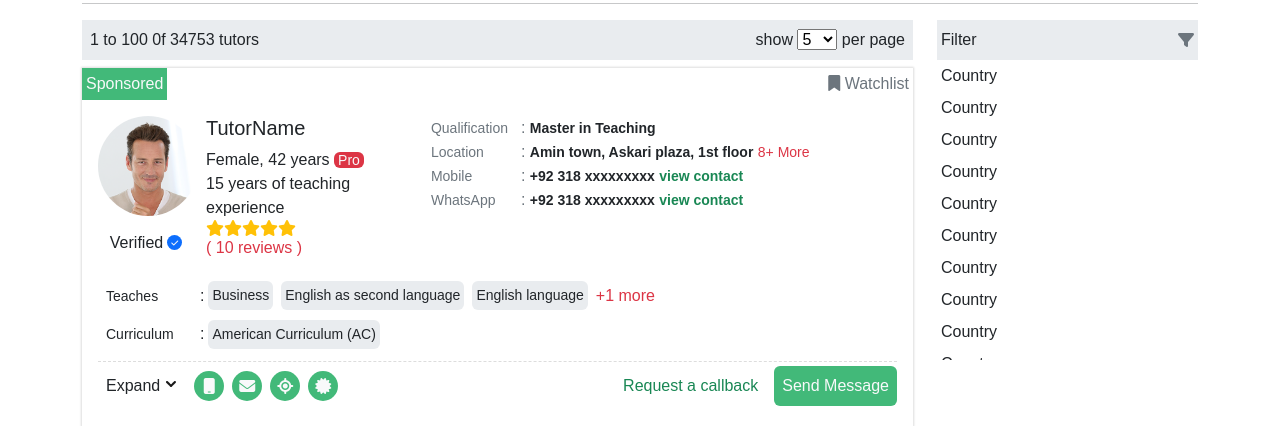
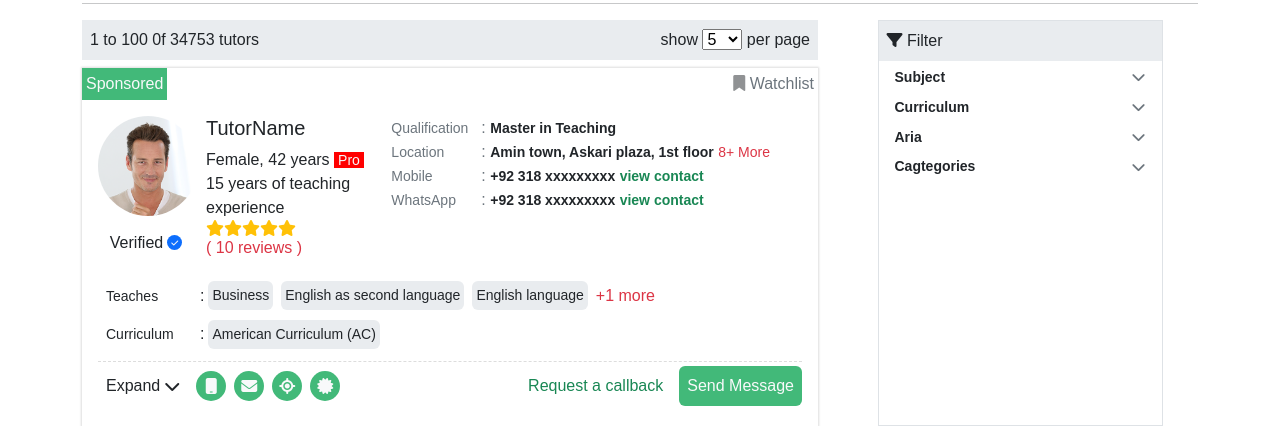
Before and after one commit to harisarif/tutorservices-html, a plain HTML site: page index.html in a window 1280 px wide. Shown: the part 799-1225 px from the top of the page. Drawn offline with nearby package versions, Linux system fonts and the light colour scheme.

Commit message:
add filter section and its functionality (JS-file)

```diff
--- /dev/null
+++ b/app.js
@@ -0,0 +1,15 @@
+const toggleList = (heading, ToggleUl) => {
+    const ul = document.getElementById(ToggleUl);
+    if (ul.style.height != '200px') {
+        ul.style.border = '1px solid #ddd'
+        ul.style.height = '200px'
+    } else {
+        ul.style.height = '0'
+        ul.style.border = 'none'
+    }
+    if (heading.children[0].style.transform != 'rotate(180deg)') {
+        heading.children[0].style.transform = 'rotate(180deg)';
+    } else {
+        heading.children[0].style.transform = 'rotate(0deg)'
+    };
+}
--- a/css/style.css
+++ b/css/style.css
@@ -12,6 +12,13 @@ main{
     background-color: rgb(var(--green));
     color: rgb(var(--white));
 }
+/* ::-webkit-scrollbar{
+    width: 10px;
+    background-color: #ddd;
+}
+::-webkit-scrollbar-thumb{
+    background-color: rgba(var(--green), 1);
+} */
 :root{
     --green: 66, 185, 121;
     --white: 255, 255, 255;
@@ -97,16 +104,6 @@ main{
 
 .dropdown_box:hover .dropdown_ul{
     height: auto;
-}
-.down_arrow::after{
-    content: '';
-    width: 10px;
-    height: 10px;
-    margin: -3px 6px;
-    background-image: url(../images/d-arrow.png);
-    background-repeat: no-repeat;
-    background-size: contain;
-    display: inline-block;
 }
 
 .dropdown_li{
@@ -229,10 +226,27 @@ header nav ul li a{
 }
 
 .filter_ul{
-    height: 300px;
+    height: 0px;
     overflow-y: scroll;
+    margin: 5px 0;
 }
-
+.pointer{
+    cursor: pointer;
+}
+/* ::-webkit-scrollbar {
+    width: 10px;
+} */
+.filter_ul::-webkit-scrollbar{
+    width: 10px;
+    background-color: #eee;
+}
+.filter_ul::-webkit-scrollbar-thumb{
+    background-color: #ddd;
+}
+.filter_ul li{
+    display: block;
+    padding: 10px 5px;
+}
 .filter_ul li:hover{
     background-color: #ddd;
 }
--- a/index.html
+++ b/index.html
@@ -65,7 +65,10 @@
                 <nav>
                     <ul class="mb-0">
                         <li class="dropdown_box">
-                            <a href="#" class="dropdown_heading down_arrow">Country</a>
+                            <a href="#" class="dropdown_heading down_arrow">
+                                Country
+                                <i class="fa fa-chevron-down" aria-hidden="true"></i>
+                            </a>
                             <ul class="dropdown_ul p-0">
                                 <li class="dropdown_li"><a class="text-decoration-none" href="#1">dropdown-link</a></li>
                                 <li class="dropdown_li"><a class="text-decoration-none" href="#2">dropdown-link</a></li>
@@ -75,7 +78,10 @@
                             </ul>
                         </li>
                         <li class="dropdown_box">
-                            <a href="#" class="dropdown_heading down_arrow">More</a>
+                            <a href="#" class="dropdown_heading down_arrow">
+                                More
+                                <i class="fa fa-chevron-down" aria-hidden="true"></i>
+                            </a>
                             <ul class="dropdown_ul p-0">
                                 <li class="dropdown_li"><a href="#1">dropdown-link</a></li>
                                 <li class="dropdown_li"><a href="#2">dropdown-link</a></li>
@@ -137,7 +143,7 @@
                     <hr>
                 </div>
 
-                <div class="col-9 ">
+                <div class="col-8 ">
                     <div class="d-flex justify-content-between mb-2 p-2 bg-body-secondary align-items-center">
                         <p class="m-0">1 to 100 0f 34753 tutors</p>
 
@@ -157,7 +163,7 @@
                         <div class="d-flex justify-content-between">
                             <button class="p-1 bg_theme_green text-light border border-0">Sponsored</button>
                             <span class="p-1 text-secondary">
-                                <i class="fa fa-bookmark"></i>
+                                <i class="fa fa-bookmark text-body-tertiary"></i>
                                 Watchlist
                             </span>
                         </div>
@@ -172,7 +178,7 @@
                                 </div>
                                 <div class="personal_detail">
                                     <h5>TutorName</h5>
-                                    <span>Female, 42 years <span class="bg-danger text-light font-s px-1 rounded">Pro</span></span>
+                                    <span>Female, 42 years <span style="background-color: red;" class=" text-light font-s px-1">Pro</span></span>
                                     <p class="m-0">15 years of teaching experience</p>
                                     <span class="d-flex align-items-center text-warning">
                                         <i class="fa fa-star"></i>
@@ -203,7 +209,6 @@
                                             xxxxxxxxx</span> <span class="text-success font-s fw-bold">view contact</span></p>
                                 </div>
 
-
                             </div>
 
                             <div class="row mt-3 ">
@@ -224,7 +229,10 @@
 
                             <div class="bd_top_dashed mt-2 py-1 d-flex align-items-center justify-content-between">
                                 <div class="d-flex align-items-center">
-                                    <span class="down_arrow d-flex align-items-center px-2">Expand</span>
+                                    <span class="d-flex align-items-center px-2">
+                                        Expand
+                                        <i class="fa fa-chevron-down mx-1" aria-hidden="true"></i>
+                                    </span>
 
                                     <div class="d-flex">
                                         <p
@@ -259,28 +267,108 @@
                     </div>
 
                 </div><!-- col-8 end -->
-                <div class="col-3">
-                    <div>
-                        <div class="d-flex justify-content-between bg-body-secondary align-items-center px-1 py-2">
-                            Filter
-                            <i class="fa fa-filter text-secondary"></i>
-                        </div>
-                        <ul class="filter_ul p-0">
-                            <li class="d-block p-0 p-1">Country</li>
-                            <li class="d-block p-0 p-1">Country</li>
-                            <li class="d-block p-0 p-1">Country</li>
-                            <li class="d-block p-0 p-1">Country</li>
-                            <li class="d-block p-0 p-1">Country</li>
-                            <li class="d-block p-0 p-1">Country</li>
-                            <li class="d-block p-0 p-1">Country</li>
-                            <li class="d-block p-0 p-1">Country</li>
-                            <li class="d-block p-0 p-1">Country</li>
-                            <li class="d-block p-0 p-1">Country</li>
-                            <li class="d-block p-0 p-1">Country</li>
-                            <li class="d-block p-0 p-1">Country</li>
-                            <li class="d-block p-0 p-1">Country</li>
-                            <li class="d-block p-0 p-1">Country</li>
-                            <li class="d-block p-0 p-1">Country</li>
+                <div class="col-3 m-auto my-0 border p-0">
+                    <div class="col bg-body-secondary p-2">
+                        <span><i class="fas fa-filter"></i> Filter</span>
+                    </div>
+
+                    <div class="p-0 m-0 mx-2 px-2">
+                        <h5 class="m-0 mt-2 pointer d-flex align-items-center justify-content-between font-s fw-bold" onclick="toggleList(this,'ul-toggle-1')">
+                            Subject
+                            <i class="fa fa-chevron-down text-secondary" aria-hidden="true"></i>
+                        </h5>
+                        <ul id="ul-toggle-1" class="rounded filter_ul p-0">
+                            <li>English</li>
+                            <li>English</li>
+                            <li>English</li>
+                            <li>English</li>
+                            <li>English</li>
+                            <li>English</li>
+                            <li>English</li>
+                            <li>English</li>
+                            <li>English</li>
+                            <li>English</li>
+                            <li>English</li>
+                            <li>English</li>
+                            <li>English</li>
+                            <li>English</li>
+                            <li>English</li>
+                            <li>English</li>
+                        </ul>
+                    </div>
+
+                    <div class="p-0 m-0 mx-2 px-2">
+                        <h5 class="m-0 mt-2 pointer d-flex align-items-center justify-content-between font-s fw-bold" onclick="toggleList(this,'ul-toggle-2')">
+                            Curriculum
+                            <i class="fa fa-chevron-down text-secondary" aria-hidden="true"></i>
+                        </h5>
+                        <ul id="ul-toggle-2" class="rounded filter_ul p-0">
+                            <li>English</li>
+                            <li>English</li>
+                            <li>English</li>
+                            <li>English</li>
+                            <li>English</li>
+                            <li>English</li>
+                            <li>English</li>
+                            <li>English</li>
+                            <li>English</li>
+                            <li>English</li>
+                            <li>English</li>
+                            <li>English</li>
+                            <li>English</li>
+                            <li>English</li>
+                            <li>English</li>
+                            <li>English</li>
+                        </ul>
+                    </div>
+
+                    <div class="p-0 m-0 mx-2 px-2">
+                        <h5 class="m-0 mt-2 pointer d-flex align-items-center justify-content-between font-s fw-bold" onclick="toggleList(this,'ul-toggle-3')">
+                            Aria
+                            <i class="fa fa-chevron-down text-secondary" aria-hidden="true"></i>
+                        </h5>
+                        <ul id="ul-toggle-3" class="rounded filter_ul p-0">
+                            <li>English</li>
+                            <li>English</li>
+                            <li>English</li>
+                            <li>English</li>
+                            <li>English</li>
+                            <li>English</li>
+                            <li>English</li>
+                            <li>English</li>
+                            <li>English</li>
+                            <li>English</li>
+                            <li>English</li>
+                            <li>English</li>
+                            <li>English</li>
+                            <li>English</li>
+                            <li>English</li>
+                            <li>English</li>
+                        </ul>
+                    </div>
+
+                    <div class="p-0 m-0 mx-2 px-2">
+                        <h5 class="m-0 mt-2 pointer d-flex align-items-center justify-content-between font-s fw-bold" onclick="toggleList(this,'ul-toggle-4')">
+                            Cagtegories
+                            <i class="fa fa-chevron-down text-secondary" aria-hidden="true"></i>
+                        </h5>
+                        <ul id="ul-toggle-4" class="rounded filter_ul p-0">
+                            <li>English</li>
+                            <li>English</li>
+                            <li>English</li>
+                            <li>English</li>
+                            <li>English</li>
+                            <li>English</li>
+                            <li>English</li>
+                            <li>English</li>
+                            <li>English</li>
+                            <li>English</li>
+                            <li>English</li>
+                            <li>English</li>
+                            <li>English</li>
+                            <li>English</li>
+                            <li>English</li>
+                            <li>English</li>
                         </ul>
                     </div>
                 </div>
@@ -289,6 +377,8 @@
             </section>
         </main>
     </div>
+
+    <script src="app.js"></script>
 </body>
 
 </html>
```
Also changed, not shown: css/option.html (deleted, +0 -19 lines).
